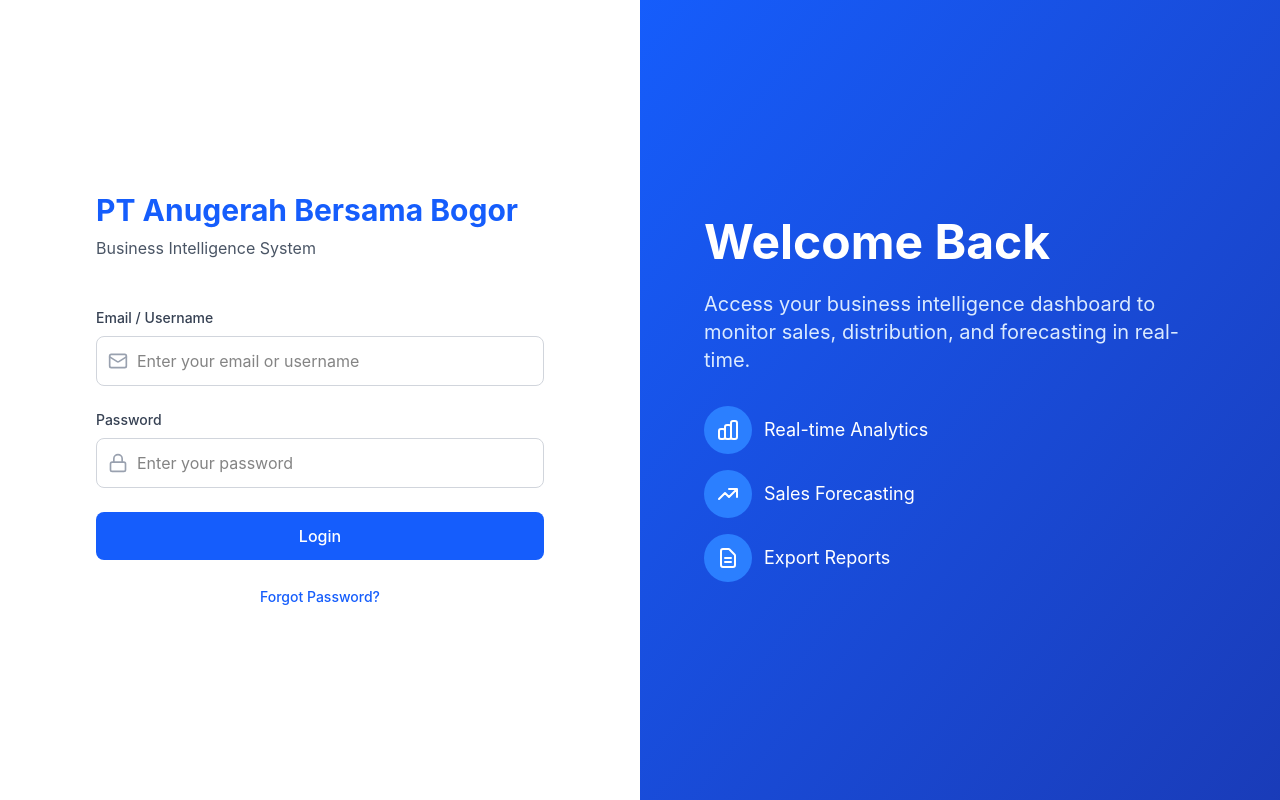
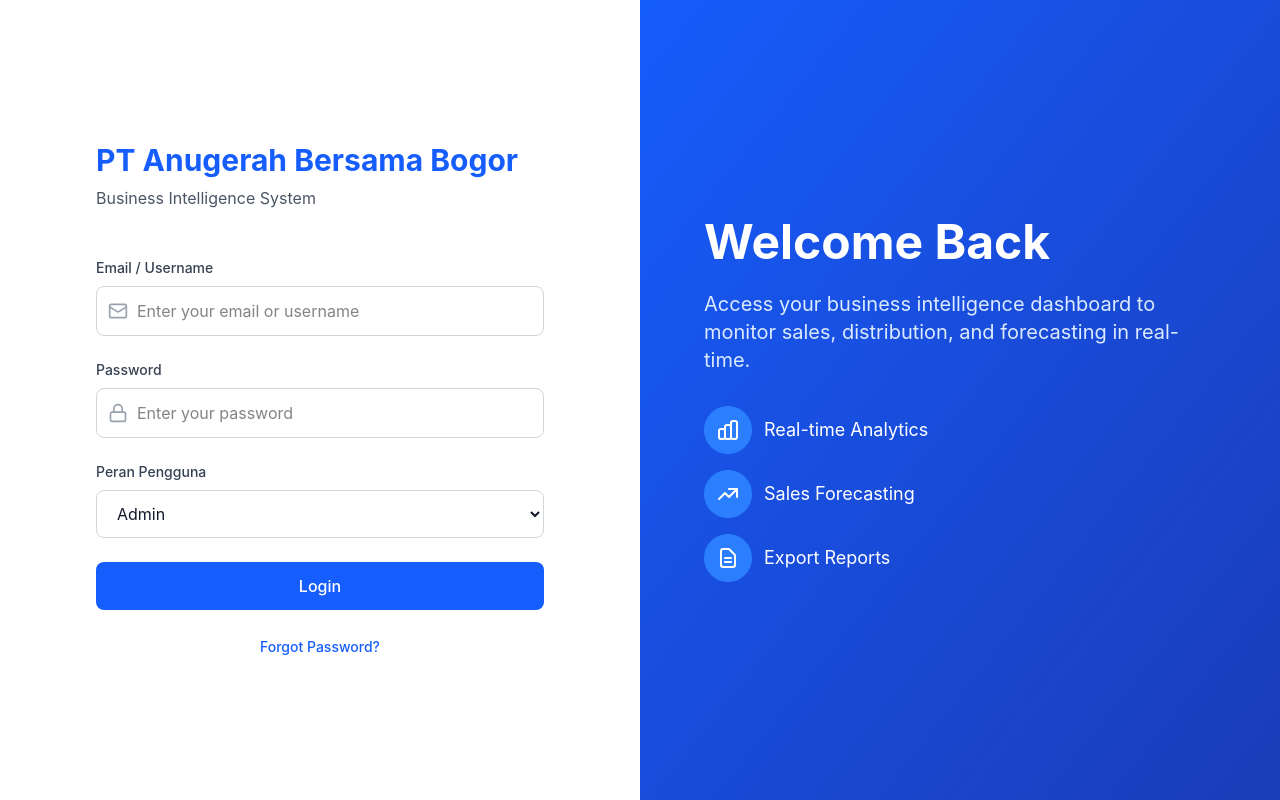
Before and after one commit to atriadha99/Login-and-Admin-Dashboard, a React (Vite) app: page / in a window 1280 px wide. Built offline with nearby package versions, Linux system fonts and the light colour scheme; no server answers.

Commit message:
feat: enhance user role selection and validation in login process

```diff
--- a/src/app/components/DashboardLayout.tsx
+++ b/src/app/components/DashboardLayout.tsx
@@ -9,46 +9,70 @@ export default function DashboardLayout() {
   const [isProfileOpen, setIsProfileOpen] = useState(false);
   const [isSidebarOpen, setIsSidebarOpen] = useState(false);
   const [darkMode, setDarkMode] = useState(false);
+  const [userRole, setUserRole] = useState<'Admin' | 'Pemimpin'>('Admin');
   const [profile, setProfile] = useState({
     name: 'Admin User',
     role: 'Administrator',
     email: 'admin@ptabb.id',
   });
 
-  const menuItems = [
+  const adminMenu = [
     { icon: Home, label: 'Beranda', path: '/dashboard' },
+    { icon: TrendingUp, label: 'Kelola Data Transaksi', path: '/dashboard/penjualan' },
     { icon: Truck, label: 'Data Armada', path: '/dashboard/armada' },
     { icon: Users, label: 'Driver', path: '/dashboard/driver' },
   ];
 
-  const analysisItems = [
-    { icon: TrendingUp, label: 'Penjualan', path: '/dashboard/penjualan' },
+  const pemimpinMenu = [
+    { icon: Home, label: 'Beranda', path: '/dashboard' },
+    { icon: BarChart3, label: 'Filter Data', path: '/dashboard/filter' },
+  ];
+
+  const adminAnalysis = [
     { icon: MapPin, label: 'Distribusi', path: '/dashboard/distribusi' },
     { icon: BarChart3, label: 'Forecasting', path: '/dashboard/forecasting' },
   ];
 
+  const pemimpinAnalysis = [
+    { icon: TrendingUp, label: 'Grafik Penjualan', path: '/dashboard' },
+  ];
+
   const searchIndex = [
     { label: 'Beranda', path: '/dashboard' },
+    { label: 'Kelola Data Transaksi', path: '/dashboard/penjualan' },
     { label: 'Data Armada', path: '/dashboard/armada' },
     { label: 'Driver', path: '/dashboard/driver' },
-    { label: 'Penjualan', path: '/dashboard/penjualan' },
     { label: 'Distribusi', path: '/dashboard/distribusi' },
     { label: 'Forecasting', path: '/dashboard/forecasting' },
-    { label: 'Filter & Drill-Down', path: '/dashboard/filter' },
+    { label: 'Filter Data', path: '/dashboard/filter' },
     { label: 'Koneksi Data', path: '/dashboard/data' },
   ];
 
   const searchResults = useMemo(() => {
     const term = searchTerm.trim().toLowerCase();
     if (!term) return [];
-    return searchIndex.filter((item) => item.label.toLowerCase().includes(term));
-  }, [searchTerm]);
+    const availableItems = userRole === 'Pemimpin'
+      ? searchIndex.filter((item) => ['/dashboard', '/dashboard/filter'].includes(item.path))
+      : searchIndex;
+    return availableItems.filter((item) => item.label.toLowerCase().includes(term));
+  }, [searchTerm, userRole]);
 
   useEffect(() => {
     const savedTheme = window.localStorage.getItem('abb-theme');
     const isDark = savedTheme === 'dark' || (!savedTheme && window.matchMedia('(prefers-color-scheme: dark)').matches);
     setDarkMode(isDark);
     document.documentElement.classList.toggle('dark', isDark);
+
+    const savedRole = window.localStorage.getItem('abb-role');
+    const savedName = window.localStorage.getItem('abb-user');
+    if (savedRole === 'Pemimpin' || savedRole === 'Admin') {
+      setUserRole(savedRole);
+      setProfile((prev) => ({
+        ...prev,
+        name: savedName || (savedRole === 'Pemimpin' ? 'Pemimpin' : 'Admin User'),
+        role: savedRole === 'Pemimpin' ? 'Pemimpin' : 'Administrator',
+      }));
+    }
   }, []);
 
   const handleToggleTheme = () => {
@@ -59,6 +83,8 @@ export default function DashboardLayout() {
   };
 
   const handleLogout = () => {
+    window.localStorage.removeItem('abb-role');
+    window.localStorage.removeItem('abb-user');
     navigate('/');
   };
 
@@ -89,9 +115,9 @@ export default function DashboardLayout() {
         {/* Navigation */}
         <nav className="flex-1 overflow-y-auto p-4">
           <div className="mb-6">
-            <p className={`text-xs font-semibold uppercase tracking-wider mb-3 ${darkMode ? 'text-slate-400' : 'text-gray-400'}`}>Menu Utama</p>
+            <p className={`text-xs font-semibold uppercase tracking-wider mb-3 ${darkMode ? 'text-slate-400' : 'text-gray-400'}`}>Menu {userRole === 'Pemimpin' ? 'Pemimpin' : 'Admin'}</p>
             <div className="space-y-1">
-              {menuItems.map((item) => {
+              {(userRole === 'Pemimpin' ? pemimpinMenu : adminMenu).map((item) => {
                 const Icon = item.icon;
                 const isActive = location.pathname === item.path;
                 return (
@@ -120,7 +146,7 @@ export default function DashboardLayout() {
           <div className="mb-6">
             <p className={`text-xs font-semibold uppercase tracking-wider mb-3 ${darkMode ? 'text-slate-400' : 'text-gray-400'}`}>Analisis</p>
             <div className="space-y-1">
-              {analysisItems.map((item) => {
+              {(userRole === 'Pemimpin' ? pemimpinAnalysis : adminAnalysis).map((item) => {
                 const Icon = item.icon;
                 const isActive = location.pathname === item.path;
                 return (
@@ -146,6 +172,7 @@ export default function DashboardLayout() {
             </div>
           </div>
 
+          {userRole === 'Admin' ? (
             <div>
               <button
                 onClick={() => {
@@ -180,6 +207,7 @@ export default function DashboardLayout() {
                 <span className="text-sm font-medium">Koneksi Data</span>
               </button>
             </div>
+          ) : null}
         </nav>
       </aside>
 
--- a/src/app/pages/LoginPage.tsx
+++ b/src/app/pages/LoginPage.tsx
@@ -6,10 +6,25 @@ import { toast } from 'sonner';
 export default function LoginPage() {
   const [email, setEmail] = useState('');
   const [password, setPassword] = useState('');
+  const [role, setRole] = useState<'Admin' | 'Pemimpin'>('Admin');
   const navigate = useNavigate();
 
   const handleLogin = (e: React.FormEvent) => {
     e.preventDefault();
+
+    const credentials: Record<'Admin' | 'Pemimpin', { email: string; password: string; name: string }> = {
+      Admin: { email: 'admin@ptabb.id', password: 'admin123', name: 'Admin User' },
+      Pemimpin: { email: 'pemimpin@ptabb.id', password: 'pemimpin123', name: 'Pemimpin' },
+    };
+
+    const currentUser = credentials[role];
+    if (email.trim().toLowerCase() !== currentUser.email || password !== currentUser.password) {
+      toast.error('Email atau password tidak cocok untuk peran yang dipilih.');
+      return;
+    }
+
+    window.localStorage.setItem('abb-role', role);
+    window.localStorage.setItem('abb-user', currentUser.name);
     toast.success('Login berhasil. Mengalihkan ke dashboard...');
     navigate('/dashboard');
   };
@@ -65,6 +80,21 @@ export default function LoginPage() {
                   required
                 />
               </div>
+            </div>
+
+            <div>
+              <label htmlFor="role" className="block text-sm font-medium text-gray-700 mb-2">
+                Peran Pengguna
+              </label>
+              <select
+                id="role"
+                value={role}
+                onChange={(e) => setRole(e.target.value as 'Admin' | 'Pemimpin')}
+                className="w-full rounded-lg border border-gray-300 bg-white py-3 px-4 text-gray-900 focus:outline-none focus:ring-2 focus:ring-blue-500"
+              >
+                <option value="Admin">Admin</option>
+                <option value="Pemimpin">Pemimpin</option>
+              </select>
             </div>
 
             <button
```
Lines whose indentation alone changed are shown as unchanged.
